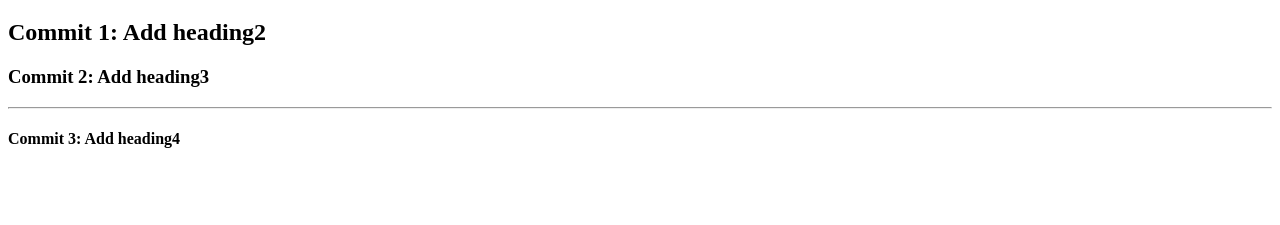
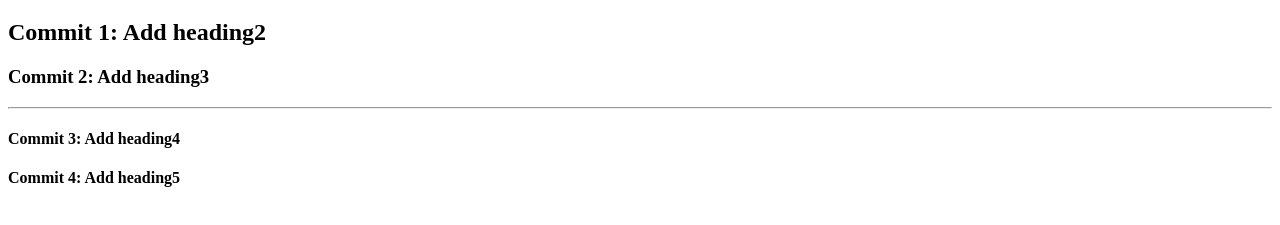
Before and after one commit to xeusteerapat/exp-git-cherry-pick, a plain HTML site: page index.html in a window 1280 px wide. Shown: the part 61-286 px from the top of the page. Drawn offline with Linux system fonts and the light colour scheme.

Commit message:
add heading5

```diff
--- a/index.html
+++ b/index.html
@@ -15,6 +15,7 @@
 
   <hr>
   <h4>Commit 3: Add heading4</h4>
+  <h4>Commit 4: Add heading5</h4>
 </body>
 
 </html>
```
